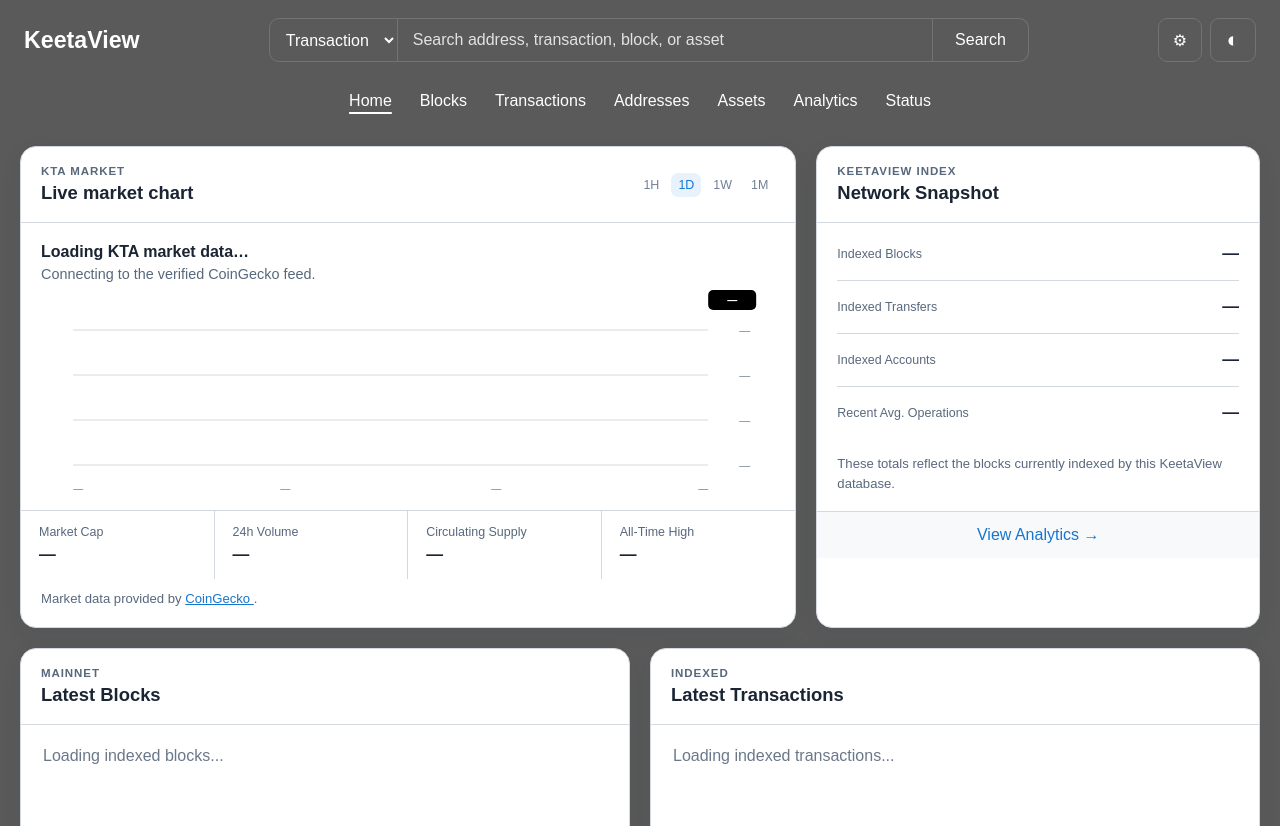
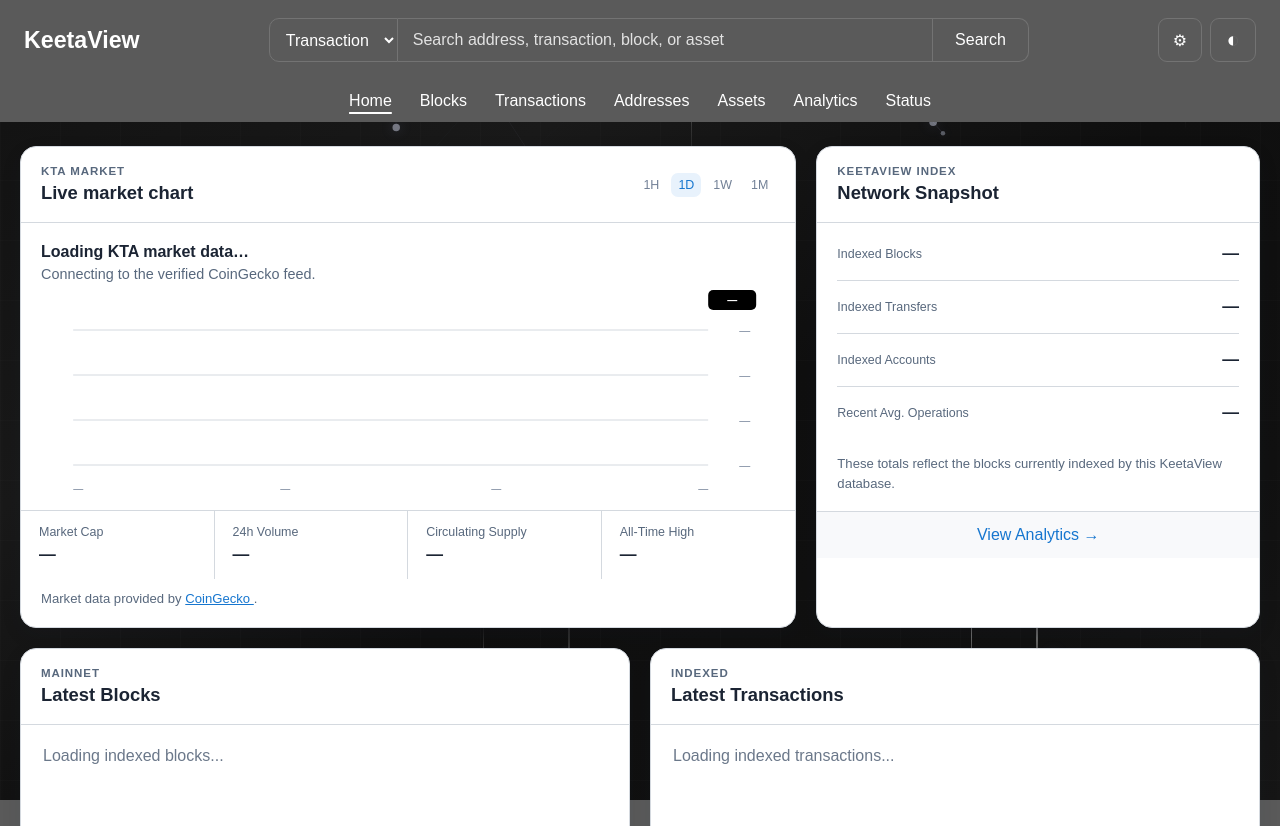
Before and after one commit to zbrodamous-ui/KeetaScan, a website: page index.html in a window 1280 px wide. Shown: the top 826 px of the page. Drawn offline with Linux system fonts and the light colour scheme; a script that the page names is missing.

Commit message:
Enable animated background homepage trial

```diff
--- a/index.html
+++ b/index.html
@@ -364,6 +364,7 @@
 
 <script src="https://static.test.keeta.com/keetanet-browser.js"></script>
 <script src="shared.js"></script>
+<script src="background.js"></script>
 <script src="script.js"></script>
 
 </body>
```
